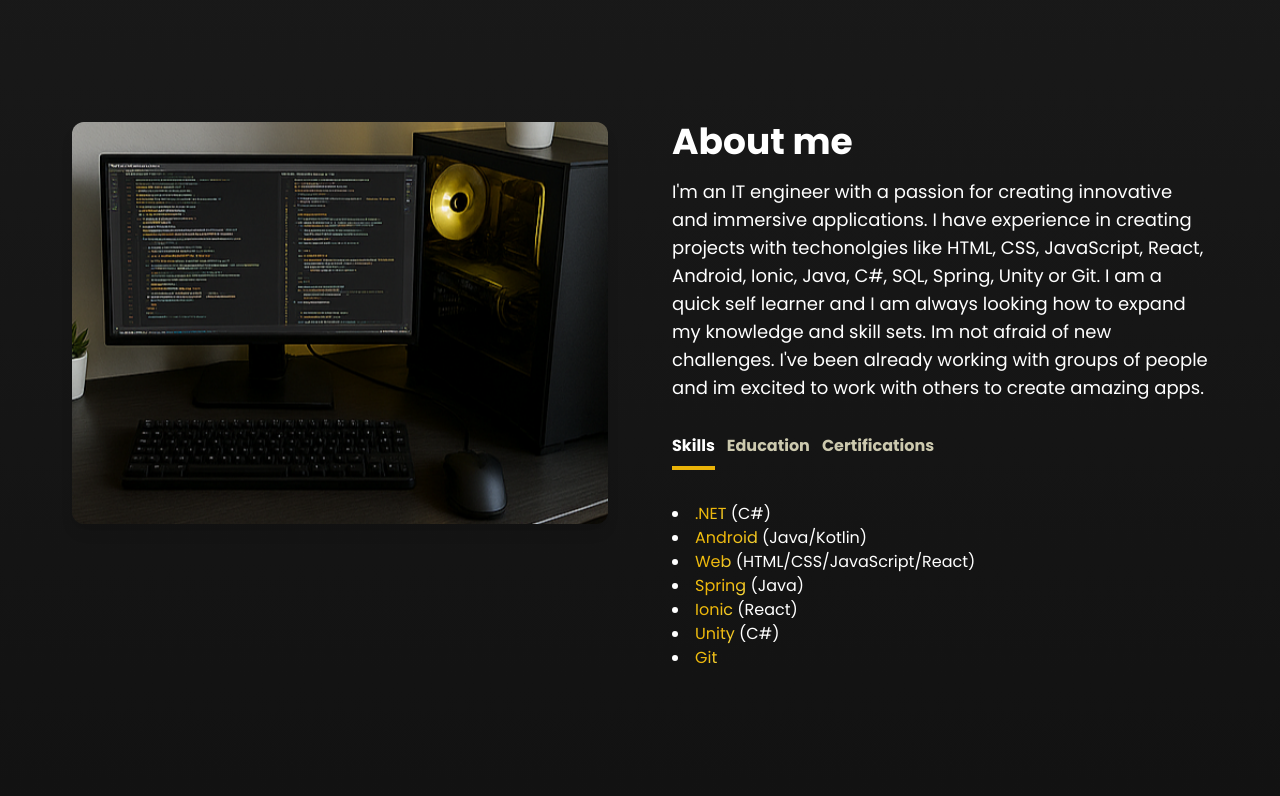
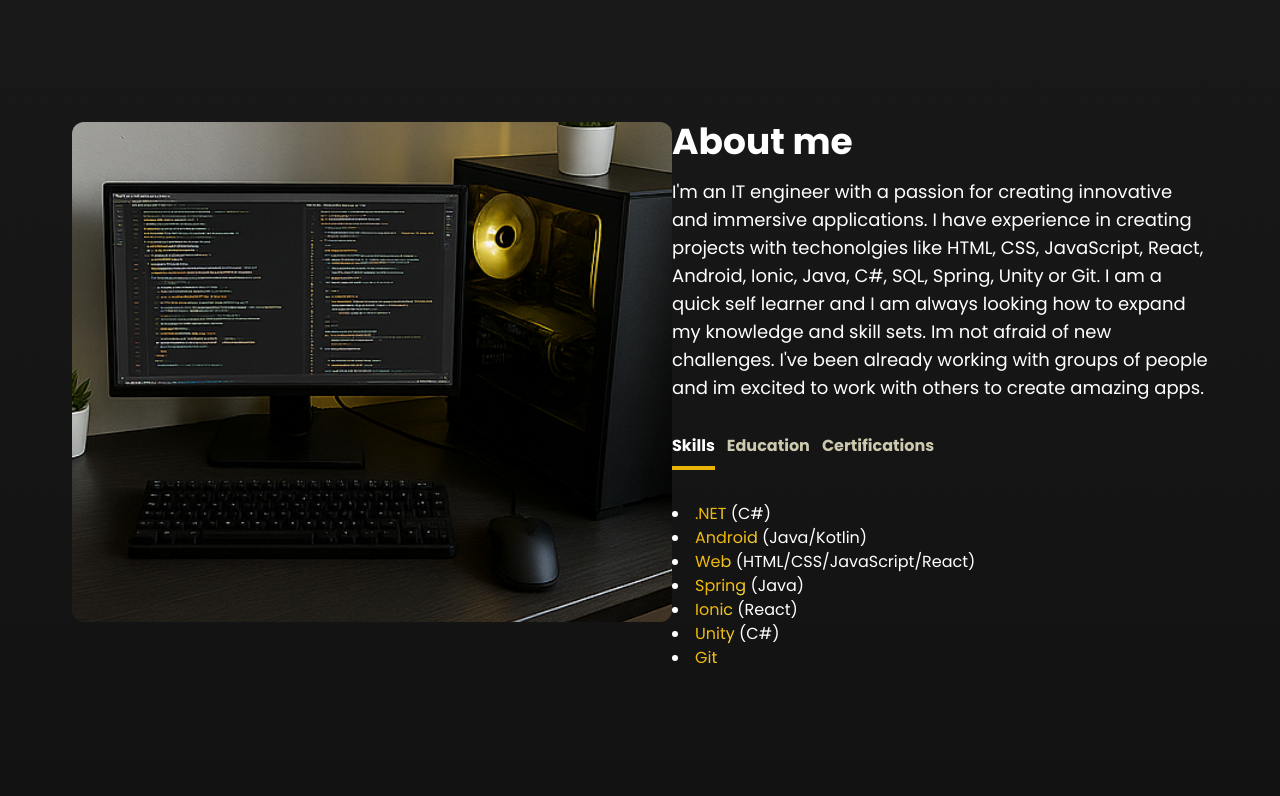
Before and after one commit to ITbartH/PortfolioWebsite-React-NextJS-TailwindCSS, a Next.js app in the folder portfolio-website/: page / in a window 1280 px wide. Shown: the part 660-1456 px from the top of the page. Built offline with nearby package versions, Linux system fonts and the light colour scheme.

Commit message:
Aktualizacja aplikacji do najwnoszej wersji NextJS 15.0 (mniejsze zagrożenie wykorzystania luk bezpieczeństwa)

```diff
--- a/portfolio-website/app/components/ImageSlider.jsx
+++ b/portfolio-website/app/components/ImageSlider.jsx
@@ -1,5 +1,5 @@
 import { useState, useEffect } from 'react';
-import '../globals.css';
+import '../globals.css'; // Plik CSS z animacją
 
 const ImageSlider = () => {
   const images = [
@@ -16,18 +16,19 @@ const ImageSlider = () => {
       setCurrentImageIndex((prevIndex) => (prevIndex + 1) % images.length);
     }, 9900); // Zmiana co 10 sekund
 
-    return () => clearInterval(interval);
+    return () => clearInterval(interval); // Czyszczenie intervala po odmontowaniu komponentu
   }, []);
-
+  console.log("Current image:", images[currentImageIndex]);  // Debugowanie ścieżki obrazu
   return (
-    <div className="w-full max-w-xl mx-auto aspect-[4/3] overflow-hidden rounded-xl shadow-lg mb-6">
+    <div className="image-slider">
       <img
         src={images[currentImageIndex]}
         alt={`Slide ${currentImageIndex}`}
-        className="w-full h-full object-cover transition-opacity duration-1000 slider-image"
+
+        className="slider-image place-self-center rounded-xl "
       />
     </div>
   );
 };
 
-export default ImageSlider;
+export default ImageSlider;  // Eksportujemy komponent jako default
--- a/portfolio-website/package.json
+++ b/portfolio-website/package.json
@@ -17,12 +17,12 @@
     "country-flag-icons": "^1.5.9",
     "framer-motion": "^10.18.0",
     "i18next": "^23.8.1",
-    "next": "14.0.0",
+    "next": "^15.3.1",
     "next-i18next": "^15.2.0",
     "patch-package": "^8.0.0",
-    "react": "^18",
+    "react": "^19.1.0",
     "react-animated-numbers": "^0.16.0",
-    "react-dom": "^18.2.0",
+    "react-dom": "^19.1.0",
     "react-i18next": "^14.0.1",
     "react-spring": "^9.7.3",
     "react-type-animation": "^3.2.0",
```
Also changed, not shown: 1 other file (tests, documents, lock files or other folders).
